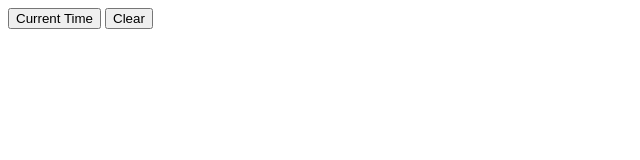
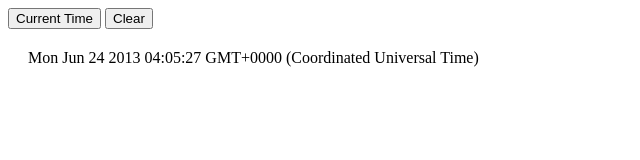
Before and after one commit to avikonwar/TestApp, a plain HTML site: page index.html in a window 1280 px wide. Both pictures are taken after a click on the button "Current Time". Shown: the whole page, without its empty margins (0-640 px from the left). Drawn offline with Linux system fonts and the light colour scheme.

Commit message:
Show date implementation
Implementation to show date.

```diff
--- a/index.html
+++ b/index.html
@@ -7,6 +7,6 @@
 <body>
 	<button id="insertText" onclick="TestApp.InsertText()">Current Time</button>
 	<button id="clearText" onclick="TestApp.ClearText()">Clear</button>
-	<div id="resultsDiv"></div>
+	<div id="resultsDiv" style="padding:20px;"></div>
 </body>
 </html>
--- a/js/TestApp.js
+++ b/js/TestApp.js
@@ -1 +1,11 @@
-var TestApp =
+var TestApp = {};
+
+TestApp.InsertText 	= 	function()
+						{
+							document.getElementById("resultsDiv").innerHTML	=	new Date();
+						}
+
+TestApp.ClearText 	= 	function()
+						{
+							document.getElementById("resultsDiv").innerHTML	=	"";
+						}
```
